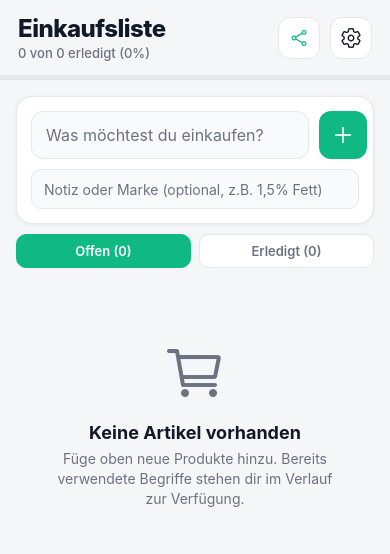
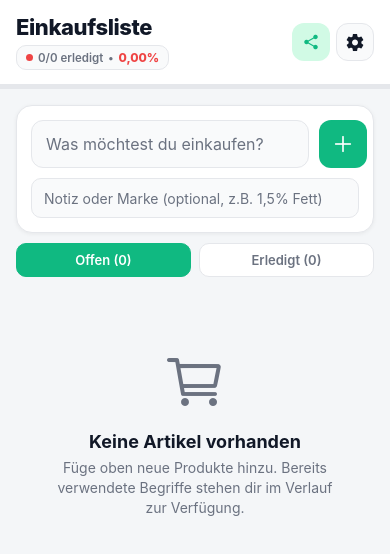
Before and after one commit to ozgur-glitch/Einkaufsliste, a React Native app: screen / in a window 390 px wide. Shown: the top 554 px of the page. Built offline with nearby package versions, Linux system fonts and the light colour scheme.

Commit message:
Update App.js

```diff
--- a/App.js
+++ b/App.js
@@ -15,7 +15,8 @@ import {
   KeyboardAvoidingView,
   Linking,
   StatusBar,
-  Share
+  Share,
+  Animated
 } from 'react-native';
 import AsyncStorage from '@react-native-async-storage/async-storage';
 import { Ionicons } from '@expo/vector-icons';
@@ -35,6 +36,7 @@ const LIGHT_THEME = {
   border: '#E5E7EB',
   danger: '#EF4444',
   inputBg: '#F9FAFB',
+  pillTrack: '#E2E8F0',
   modalOverlay: 'rgba(0, 0, 0, 0.5)',
 };
 
@@ -49,6 +51,7 @@ const DARK_THEME = {
   border: '#334155',
   danger: '#F87171',
   inputBg: '#0F172A',
+  pillTrack: '#0F172A',
   modalOverlay: 'rgba(0, 0, 0, 0.75)',
 };
 
@@ -60,9 +63,10 @@ export default function App() {
   const [filter, setFilter] = useState('offen');
   const [isDarkMode, setIsDarkMode] = useState(false);
 
-  // Einstellungs-Modal & aktiver Tab ('settings' oder 'guide')
   const [settingsVisible, setSettingsVisible] = useState(false);
   const [settingsTab, setSettingsTab] = useState('settings');
+  const [tabContainerWidth, setTabContainerWidth] = useState(0);
+  const tabAnim = useRef(new Animated.Value(0)).current;
 
   const [isLoaded, setIsLoaded] = useState(false);
 
@@ -73,6 +77,32 @@ export default function App() {
   const noteInputRef = useRef(null);
 
   const theme = isDarkMode ? DARK_THEME : LIGHT_THEME;
+
+  // 0-49,99% Rot | 50,00-99,99% Gelb | 100% Grün
+  const getProgressColor = (percent) => {
+    if (percent >= 100) {
+      return isDarkMode ? '#34D399' : '#10B981';
+    }
+    if (percent >= 50) {
+      return isDarkMode ? '#FBBF24' : '#D97706';
+    }
+    return isDarkMode ? '#F87171' : '#EF4444';
+  };
+
+  const formatPercentLabel = (percent) => {
+    if (percent >= 100) return '100%';
+    return `${percent.toFixed(2).replace('.', ',')}%`;
+  };
+
+  const switchSettingsTab = (tabName) => {
+    setSettingsTab(tabName);
+    Animated.spring(tabAnim, {
+      toValue: tabName === 'settings' ? 0 : 1,
+      useNativeDriver: true,
+      bounciness: 6,
+      speed: 14,
+    }).start();
+  };
 
   React.useEffect(() => {
     const loadAppData = async () => {
@@ -329,7 +359,17 @@ export default function App() {
   const totalCount = items.length;
   const completedCount = items.filter((i) => i.completed).length;
   const openCount = totalCount - completedCount;
-  const progressPercent = totalCount > 0 ? Math.round((completedCount / totalCount) * 100) : 0;
+
+  const rawPercent = totalCount > 0 ? (completedCount / totalCount) * 100 : 0;
+  const progressPercent = rawPercent >= 99.995 ? 100 : Number(rawPercent.toFixed(2));
+  const progressColor = getProgressColor(progressPercent);
+  const progressLabel = formatPercentLabel(progressPercent);
+
+  const pillWidth = tabContainerWidth > 0 ? (tabContainerWidth - 8) / 2 : 0;
+  const translateX = tabAnim.interpolate({
+    inputRange: [0, 1],
+    outputRange: [0, pillWidth],
+  });
 
   const renderItem = ({ item, index }) => {
     return (
@@ -437,39 +477,68 @@ export default function App() {
         backgroundColor={theme.bg}
       />
 
-      <View style={[styles.header, { borderBottomColor: theme.border }]}>
-        <View>
-          <Text style={[styles.headerTitle, { color: theme.text }]}>Einkaufsliste</Text>
-          <Text style={[styles.headerSubtitle, { color: theme.textSecondary }]}>
-            {completedCount} von {totalCount} erledigt ({progressPercent}%)
+      {/* HEADER MIT EXAKTER BEREICHSLOGIK: 0-49,99% ROT | 50,00-99,99% GELB | 100% GRÜN */}
+      <View style={[styles.header, { backgroundColor: theme.card, borderBottomColor: theme.border }]}>
+        <View style={styles.headerTitleGroup}>
+          <Text
+            numberOfLines={1}
+            style={[styles.headerTitle, { color: theme.text }]}
+          >
+            Einkaufsliste
           </Text>
+
+          <View
+            style={[
+              styles.statusBadge,
+              { backgroundColor: theme.inputBg, borderColor: theme.border },
+            ]}
+          >
+            <View style={[styles.statusDot, { backgroundColor: progressColor }]} />
+            <Text
+              numberOfLines={1}
+              style={[styles.headerSubtitle, { color: theme.textSecondary }]}
+            >
+              {completedCount}/{totalCount} erledigt
+            </Text>
+            <Text style={[styles.dotSeparator, { color: theme.textSecondary }]}>•</Text>
+            <Text
+              numberOfLines={1}
+              style={[styles.percentText, { color: progressColor }]}
+            >
+              {progressLabel}
+            </Text>
+          </View>
         </View>
 
         <View style={styles.headerButtons}>
           <TouchableOpacity
             onPress={shareList}
-            style={[styles.iconButton, { backgroundColor: theme.card, borderColor: theme.border }]}
+            activeOpacity={0.75}
+            style={[styles.iconButton, { backgroundColor: theme.primaryLight, borderColor: 'transparent' }]}
           >
-            <Ionicons name="share-social-outline" size={20} color={theme.primary} />
+            <Ionicons name="share-social" size={18} color={theme.primary} />
           </TouchableOpacity>
 
           {completedCount > 0 && (
             <TouchableOpacity
               onPress={clearCompleted}
-              style={[styles.iconButton, { backgroundColor: theme.card, borderColor: theme.border }]}
+              activeOpacity={0.75}
+              style={[styles.iconButton, { backgroundColor: theme.inputBg, borderColor: theme.border }]}
             >
-              <Ionicons name="checkmark-done-outline" size={22} color={theme.primary} />
+              <Ionicons name="checkmark-done" size={19} color={theme.primary} />
             </TouchableOpacity>
           )}
 
           <TouchableOpacity
             onPress={() => {
               setSettingsTab('settings');
+              tabAnim.setValue(0);
               setSettingsVisible(true);
             }}
-            style={[styles.iconButton, { backgroundColor: theme.card, borderColor: theme.border }]}
+            activeOpacity={0.75}
+            style={[styles.iconButton, { backgroundColor: theme.inputBg, borderColor: theme.border }]}
           >
-            <Ionicons name="settings-outline" size={22} color={theme.text} />
+            <Ionicons name="settings-sharp" size={19} color={theme.text} />
           </TouchableOpacity>
         </View>
       </View>
@@ -478,7 +547,7 @@ export default function App() {
         <View
           style={[
             styles.progressBarFill,
-            { backgroundColor: theme.primary, width: `${progressPercent}%` },
+            { backgroundColor: progressColor, width: `${progressPercent}%` },
           ]}
         />
       </View>
@@ -651,7 +720,7 @@ export default function App() {
         </View>
       </Modal>
 
-      {/* NEU: Vollbild-Einstellungen & Benutzerhandbuch mit eigenen Tabs */}
+      {/* Einstellungs-Modal mit Floating Pill Tabs */}
       <Modal
         visible={settingsVisible}
         animationType="slide"
@@ -659,40 +728,65 @@ export default function App() {
         onRequestClose={() => setSettingsVisible(false)}
       >
         <SafeAreaView style={[styles.fullModalContainer, { backgroundColor: theme.bg }]}>
-          {/* Header */}
-          <View style={[styles.fullModalHeader, { backgroundColor: theme.card, borderBottomColor: theme.border }]}>
-            <Text style={[styles.modalTitle, { color: theme.text }]}>
+          <View style={[styles.modernModalHeader, { backgroundColor: theme.bg }]}>
+            <View>
+              <Text style={[styles.modernModalTitle, { color: theme.text }]}>
                 Einstellungen & Hilfe
               </Text>
+              <Text style={[styles.modernModalSubtitle, { color: theme.textSecondary }]}>
+                App anpassen oder Anleitung nachlesen
+              </Text>
+            </View>
             <TouchableOpacity
               onPress={() => setSettingsVisible(false)}
-              style={[styles.closeCircleBtn, { backgroundColor: theme.inputBg, borderColor: theme.border }]}
+              style={[styles.closeCircleBtn, { backgroundColor: theme.card, borderColor: theme.border }]}
+              activeOpacity={0.7}
             >
               <Ionicons name="close" size={22} color={theme.text} />
             </TouchableOpacity>
           </View>
 
-          {/* Tab-Auswahl (Einstellungen vs. Benutzerhandbuch) */}
-          <View style={[styles.tabBarContainer, { backgroundColor: theme.card, borderBottomColor: theme.border }]}>
-            <TouchableOpacity
-              onPress={() => setSettingsTab('settings')}
+          <View style={styles.pillWrapper}>
+            <View
+              onLayout={(e) => setTabContainerWidth(e.nativeEvent.layout.width)}
               style={[
-                styles.tabButton,
+                styles.pillTrack,
                 {
-                  backgroundColor: settingsTab === 'settings' ? theme.primary : theme.inputBg,
-                  borderColor: settingsTab === 'settings' ? theme.primary : theme.border,
+                  backgroundColor: theme.pillTrack,
+                  borderColor: theme.border,
                 },
               ]}
             >
+              {pillWidth > 0 && (
+                <Animated.View
+                  style={[
+                    styles.animatedPillIndicator,
+                    {
+                      width: pillWidth,
+                      backgroundColor: theme.primary,
+                      transform: [{ translateX }],
+                    },
+                  ]}
+                />
+              )}
+
+              <TouchableOpacity
+                activeOpacity={0.85}
+                onPress={() => switchSettingsTab('settings')}
+                style={styles.pillTabButton}
+              >
                 <Ionicons
-                name="options-outline"
+                  name={settingsTab === 'settings' ? 'settings' : 'settings-outline'}
                   size={18}
                   color={settingsTab === 'settings' ? '#FFFFFF' : theme.textSecondary}
                 />
                 <Text
                   style={[
-                  styles.tabButtonText,
-                  { color: settingsTab === 'settings' ? '#FFFFFF' : theme.textSecondary },
+                    styles.pillTabText,
+                    {
+                      color: settingsTab === 'settings' ? '#FFFFFF' : theme.textSecondary,
+                      fontWeight: settingsTab === 'settings' ? '700' : '600',
+                    },
                   ]}
                 >
                   Einstellungen
@@ -700,32 +794,30 @@ export default function App() {
               </TouchableOpacity>
 
               <TouchableOpacity
-              onPress={() => setSettingsTab('guide')}
-              style={[
-                styles.tabButton,
-                {
-                  backgroundColor: settingsTab === 'guide' ? theme.primary : theme.inputBg,
-                  borderColor: settingsTab === 'guide' ? theme.primary : theme.border,
-                },
-              ]}
+                activeOpacity={0.85}
+                onPress={() => switchSettingsTab('guide')}
+                style={styles.pillTabButton}
               >
                 <Ionicons
-                name="book-outline"
+                  name={settingsTab === 'guide' ? 'book' : 'book-outline'}
                   size={18}
                   color={settingsTab === 'guide' ? '#FFFFFF' : theme.textSecondary}
                 />
                 <Text
                   style={[
-                  styles.tabButtonText,
-                  { color: settingsTab === 'guide' ? '#FFFFFF' : theme.textSecondary },
+                    styles.pillTabText,
+                    {
+                      color: settingsTab === 'guide' ? '#FFFFFF' : theme.textSecondary,
+                      fontWeight: settingsTab === 'guide' ? '700' : '600',
+                    },
                   ]}
                 >
-                Benutzerhandbuch
+                  Handbuch
                 </Text>
               </TouchableOpacity>
             </View>
+          </View>
 
-          {/* Tab-Inhalt */}
           <ScrollView
             contentContainerStyle={styles.fullModalContent}
             showsVerticalScrollIndicator={true}
@@ -860,27 +952,61 @@ const styles = StyleSheet.create({
     flexDirection: 'row',
     justifyContent: 'space-between',
     alignItems: 'center',
-    paddingHorizontal: 18,
+    paddingHorizontal: 16,
     paddingVertical: 14,
     borderBottomWidth: 1,
   },
+  headerTitleGroup: {
+    flex: 1,
+    flexShrink: 1,
+    alignItems: 'flex-start',
+    justifyContent: 'center',
+    marginRight: 10,
+  },
   headerTitle: {
-    fontSize: 24,
+    fontSize: 22,
     fontWeight: '800',
-    letterSpacing: -0.5,
+    letterSpacing: -0.4,
+    lineHeight: 26,
+    textAlign: 'left',
+  },
+  statusBadge: {
+    flexDirection: 'row',
+    alignItems: 'center',
+    justifyContent: 'flex-start',
+    paddingHorizontal: 9,
+    paddingVertical: 4,
+    borderRadius: 10,
+    borderWidth: 1,
+    gap: 5,
+    marginTop: 5,
+  },
+  statusDot: {
+    width: 7,
+    height: 7,
+    borderRadius: 3.5,
   },
   headerSubtitle: {
-    fontSize: 13,
-    marginTop: 2,
-    fontWeight: '500',
+    fontSize: 11.5,
+    fontWeight: '600',
+  },
+  dotSeparator: {
+    fontSize: 11,
+    fontWeight: '700',
+  },
+  percentText: {
+    fontSize: 12,
+    fontWeight: '800',
   },
   headerButtons: {
     flexDirection: 'row',
-    gap: 10,
+    alignItems: 'center',
+    flexShrink: 0,
+    gap: 6,
   },
   iconButton: {
-    width: 42,
-    height: 42,
+    width: 38,
+    height: 38,
     borderRadius: 12,
     borderWidth: 1,
     justifyContent: 'center',
@@ -1085,51 +1211,82 @@ const styles = StyleSheet.create({
     justifyContent: 'center',
     alignItems: 'center',
   },
-  // Neue Styles für Vollbild-Einstellungen & Tabs
   fullModalContainer: {
     flex: 1,
     paddingTop: Platform.OS === 'android' ? 16 : 0,
   },
-  fullModalHeader: {
+  modernModalHeader: {
     flexDirection: 'row',
     justifyContent: 'space-between',
     alignItems: 'center',
-    paddingHorizontal: 18,
-    paddingVertical: 14,
-    borderBottomWidth: 1,
+    paddingHorizontal: 20,
+    paddingTop: 12,
+    paddingBottom: 8,
+  },
+  modernModalTitle: {
+    fontSize: 24,
+    fontWeight: '800',
+    letterSpacing: -0.5,
+  },
+  modernModalSubtitle: {
+    fontSize: 13,
+    marginTop: 2,
+    fontWeight: '500',
   },
   closeCircleBtn: {
-    width: 38,
-    height: 38,
-    borderRadius: 19,
+    width: 40,
+    height: 40,
+    borderRadius: 20,
     borderWidth: 1,
     justifyContent: 'center',
     alignItems: 'center',
+    elevation: 2,
+    shadowColor: '#000',
+    shadowOffset: { width: 0, height: 1 },
+    shadowOpacity: 0.08,
+    shadowRadius: 3,
   },
-  tabBarContainer: {
-    flexDirection: 'row',
+  pillWrapper: {
     paddingHorizontal: 16,
     paddingVertical: 12,
-    gap: 10,
-    borderBottomWidth: 1,
   },
-  tabButton: {
+  pillTrack: {
+    flexDirection: 'row',
+    height: 52,
+    borderRadius: 999,
+    borderWidth: 1,
+    padding: 4,
+    position: 'relative',
+    alignItems: 'center',
+  },
+  animatedPillIndicator: {
+    position: 'absolute',
+    top: 4,
+    left: 4,
+    bottom: 4,
+    borderRadius: 999,
+    elevation: 3,
+    shadowColor: '#10B981',
+    shadowOffset: { width: 0, height: 2 },
+    shadowOpacity: 0.28,
+    shadowRadius: 5,
+  },
+  pillTabButton: {
     flex: 1,
+    height: '100%',
     flexDirection: 'row',
     alignItems: 'center',
     justifyContent: 'center',
-    paddingVertical: 10,
-    borderRadius: 12,
-    borderWidth: 1,
     gap: 8,
+    zIndex: 1,
   },
-  tabButtonText: {
+  pillTabText: {
     fontSize: 14,
-    fontWeight: '700',
+    letterSpacing: 0.2,
   },
   fullModalContent: {
     padding: 16,
-    paddingBottom: 60, // Extra Abstand unten für Android-Navigationsleiste
+    paddingBottom: 60,
   },
   modalTitle: {
     fontSize: 20,
@@ -1148,7 +1305,7 @@ const styles = StyleSheet.create({
     alignItems: 'center',
     paddingVertical: 14,
     paddingHorizontal: 14,
-    borderRadius: 14,
+    borderRadius: 16,
     borderWidth: 1,
   },
   settingLabelGroup: {
@@ -1168,7 +1325,7 @@ const styles = StyleSheet.create({
     alignItems: 'center',
     justifyContent: 'center',
     padding: 14,
-    borderRadius: 14,
+    borderRadius: 16,
     borderWidth: 1,
     gap: 8,
   },
@@ -1178,12 +1335,12 @@ const styles = StyleSheet.create({
   },
   infoBox: {
     padding: 14,
-    borderRadius: 14,
+    borderRadius: 16,
     borderWidth: 1,
   },
   guideCard: {
     padding: 16,
-    borderRadius: 14,
+    borderRadius: 16,
     borderWidth: 1,
     marginBottom: 12,
   },
```
Lines whose indentation alone changed are shown as unchanged.
